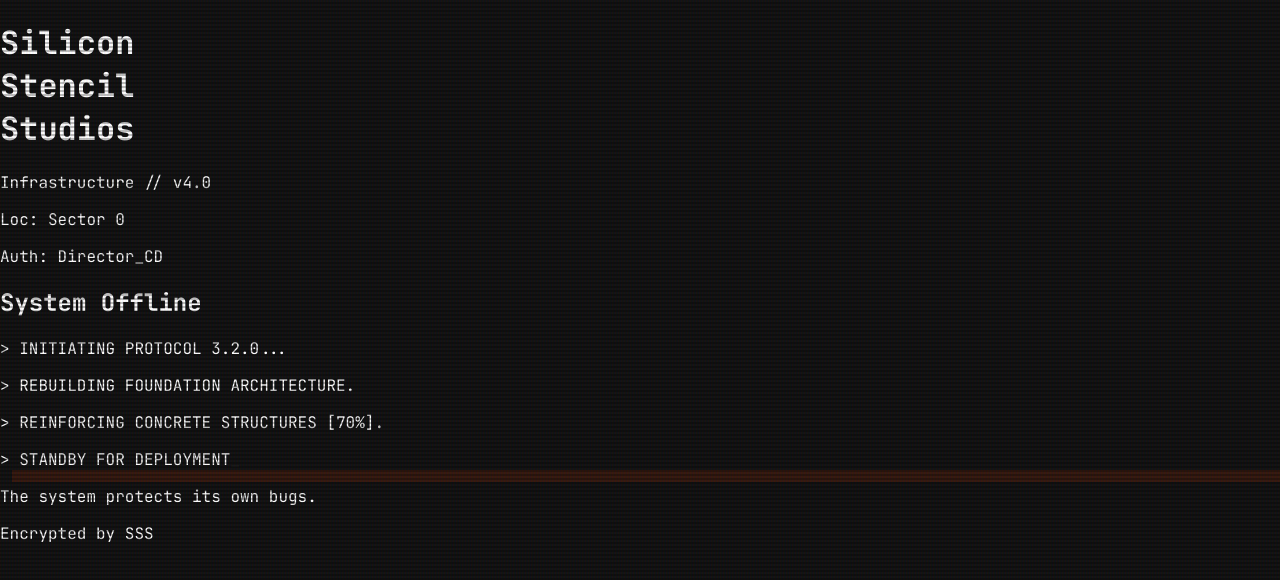
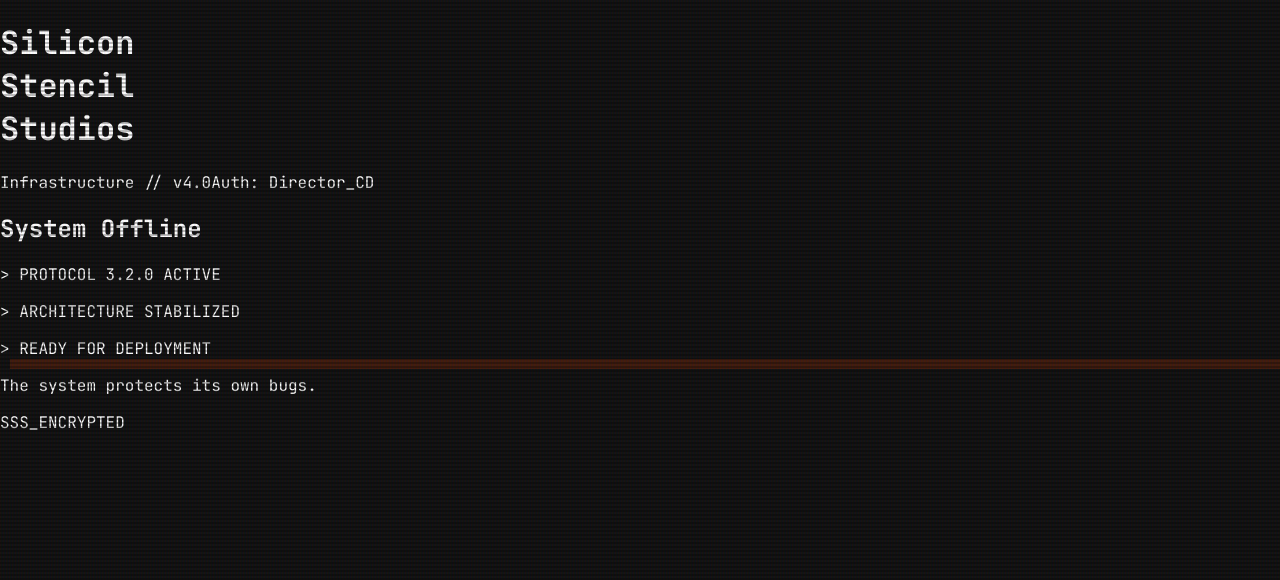
Before and after one commit to siliconstencil/siliconstencil-web, a Next.js app: page / in a window 1280 px wide. Shown: the top 580 px of the page. Built offline with nearby package versions, Linux system fonts and the light colour scheme.

Commit message:
final: refined center layout and deployment ready state

```diff
--- a/src/app/page.tsx
+++ b/src/app/page.tsx
@@ -1,52 +1,43 @@
 export default function SSSPage() {
   return (
-    <div className="min-h-screen w-full flex flex-col items-center justify-center p-6 relative selection:bg-[#FF4500] selection:text-black overflow-hidden bg-[#09090b] text-[#a1a1aa]">
+    <div className="min-h-screen w-full flex flex-col items-center justify-center p-4 md:p-6 relative bg-[#09090b] text-[#a1a1aa] overflow-hidden selection:bg-[#FF4500] selection:text-black">
       <style dangerouslySetInnerHTML={{ __html: `
         @import url('https://fonts.googleapis.com/css2?family=JetBrains+Mono:wght@400;700;800&display=swap');
-        div, h1, h2, p, footer, header, section { font-family: 'JetBrains Mono', monospace; }
-        .soul-orange { color: #FF4500; }
-        .scanlines {
-          position: fixed; top: 0; left: 0; width: 100vw; height: 100vh;
-          background: linear-gradient(rgba(18, 16, 16, 0) 50%, rgba(0, 0, 0, 0.25) 50%), linear-gradient(90deg, rgba(255, 0, 0, 0.06), rgba(0, 255, 0, 0.02), rgba(0, 0, 255, 0.06));
-          background-size: 100% 4px, 3px 100%; pointer-events: none; z-index: 50;
-        }
-        .brutalist-box { box-shadow: 12px 12px 0px 0px rgba(255, 69, 0, 0.15); }
-        .blink { animation: blinker 1s linear infinite; }
-        @keyframes blinker { 50% { opacity: 0; } }
+        * { font-family: 'JetBrains Mono', monospace !important; }
+        .scanlines { position: fixed; top: 0; left: 0; width: 100vw; height: 100vh; background: linear-gradient(rgba(18, 16, 16, 0) 50%, rgba(0, 0, 0, 0.25) 50%), linear-gradient(90deg, rgba(255, 0, 0, 0.06), rgba(0, 255, 0, 0.02), rgba(0, 0, 255, 0.06)); background-size: 100% 4px, 3px 100%; pointer-events: none; z-index: 50; }
+        .brutalist-box { box-shadow: 10px 10px 0px 0px rgba(255, 69, 0, 0.2); }
+        .blink { animation: blink 1s steps(2) infinite; }
+        @keyframes blink { 0% { opacity: 0; } }
       `}} />
       <div className="scanlines"></div>
-      <main className="z-10 w-full max-w-2xl flex flex-col gap-6">
-        <header className="border-b-2 border-zinc-800 pb-4 flex justify-between items-end">
-          <div className="leading-none">
-            <h1 className="text-4xl md:text-5xl font-extrabold text-white uppercase tracking-tighter">
-              Silicon<br />Stencil<br />Studios
-            </h1>
-            <p className="text-[10px] tracking-[0.3em] uppercase mt-4 text-zinc-500">Infrastructure // v4.0</p>
-          </div>
-          <div className="text-right text-[10px] text-zinc-700 hidden md:block uppercase font-bold">
-            <p>Loc: Sector 0</p>
-            <p>Auth: Director_CD</p>
+      <main className="z-10 w-full max-w-[500px] flex flex-col gap-6 scale-90 md:scale-100">
+        <header className="border-b-2 border-zinc-800 pb-4">
+          <h1 className="text-5xl font-extrabold text-white uppercase leading-[0.85] tracking-tighter">
+            Silicon<br />Stencil<br />Studios
+          </h1>
+          <div className="flex justify-between mt-4 text-[10px] tracking-widest text-zinc-500 uppercase">
+            <span>Infrastructure // v4.0</span>
+            <span className="text-zinc-700">Auth: Director_CD</span>
           </div>
         </header>
         <section className="border-2 border-zinc-800 p-8 brutalist-box bg-black relative">
-          <div className="absolute top-0 left-0 w-2 h-2 border-t-2 border-l-2 border-soul-orange -ml-1 -mt-1"></div>
-          <div className="absolute bottom-0 right-0 w-2 h-2 border-b-2 border-r-2 border-soul-orange -mr-1 -mb-1"></div>
-          <div className="flex flex-col gap-4">
-            <div className="flex items-center gap-2">
-              <div className="w-2 h-2 bg-soul-orange blink"></div>
-              <h2 className="text-lg font-bold text-white uppercase tracking-widest">System Offline</h2>
+          <div className="absolute top-0 left-0 w-2 h-2 border-t-2 border-l-2 border-[#FF4500] -ml-1 -mt-1"></div>
+          <div className="absolute bottom-0 right-0 w-2 h-2 border-b-2 border-r-2 border-[#FF4500] -mr-1 -mb-1"></div>
+          <div className="flex flex-col gap-4 text-center">
+            <div className="flex items-center justify-center gap-2">
+              <div className="w-2 h-2 bg-[#FF4500] blink"></div>
+              <h2 className="text-lg font-bold text-white uppercase">System Offline</h2>
             </div>
-            <div className="space-y-1 text-xs md:text-sm tracking-tight">
-              <p className="text-zinc-400 font-bold tracking-normal">&gt; INITIATING PROTOCOL 3.2.0...</p>
-              <p className="text-zinc-600">&gt; REBUILDING FOUNDATION ARCHITECTURE.</p>
-              <p className="text-zinc-600">&gt; REINFORCING CONCRETE STRUCTURES [70%].</p>
-              <p className="text-soul-orange font-bold pt-2">&gt; STANDBY FOR DEPLOYMENT<span className="blink">_</span></p>
+            <div className="space-y-1 text-xs text-zinc-500 uppercase">
+              <p className="text-zinc-300 font-bold">&gt; PROTOCOL 3.2.0 ACTIVE</p>
+              <p>&gt; ARCHITECTURE STABILIZED</p>
+              <p>&gt; READY FOR DEPLOYMENT<span className="blink">_</span></p>
             </div>
           </div>
         </section>
-        <footer className="flex justify-between items-center text-[10px] text-zinc-700 uppercase italic">
+        <footer className="flex justify-between text-[9px] text-zinc-700 uppercase italic">
           <p>The system protects its own bugs.</p>
-          <p className="text-soul-orange not-italic font-bold">Encrypted by SSS</p>
+          <p className="text-[#FF4500] not-italic font-bold tracking-widest">SSS_ENCRYPTED</p>
         </footer>
       </main>
     </div>
```
